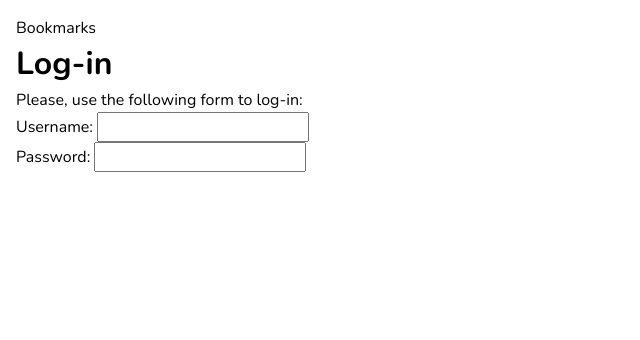
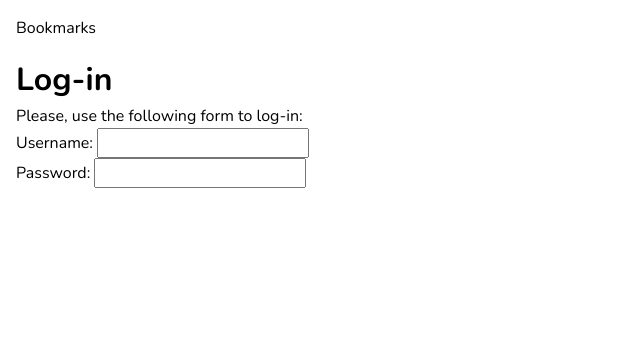
Before and after one commit to coderustle/django-social-website, a Django app: page /account/login/ in a window 1280 px wide. Shown: the top 340 px of the page, without its empty margins (0-640 px from the left). Run offline with Django 4.2, Linux system fonts and the light colour scheme.

Commit message:
Update main style

```diff
--- a/account/static/css/base.css
+++ b/account/static/css/base.css
@@ -58,4 +58,10 @@ body {
 .main {
     display: grid;
     padding: 1rem;
+    gap: 1rem;
 }
+/*
+* ==================================================
+* Header style
+* ==================================================
+*/
```
